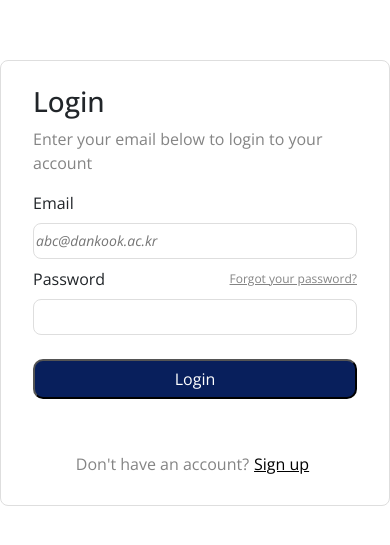
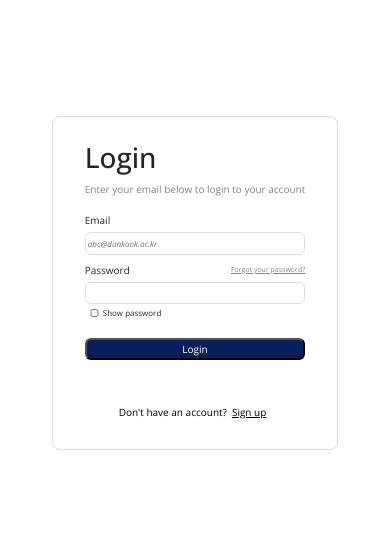
Before and after one commit to userVallen/UniBridge, a React (Create React App) app: page /login in a window 390 px wide. Shown: the part 139-684 px from the top of the page. Built offline with nearby package versions, Linux system fonts and the light colour scheme.

Commit message:
Made login page responsive

```diff
--- a/src/pages/Login/Login.jsx
+++ b/src/pages/Login/Login.jsx
@@ -3,6 +3,15 @@ import sharedStyles from "../../styles/AuthPage.module.css";
 import styles from "./Login.module.css";
 
 function Login() {
+  function showPassword() {
+    var x = document.getElementById("userPassword");
+    if (x.type === "password") {
+      x.type = "text";
+    } else {
+      x.type = "password";
+    }
+  }
+
   return (
     <div className={sharedStyles.app}>
       <div className={sharedStyles.window}>
@@ -32,12 +41,22 @@ function Login() {
                 Forgot your password?
               </a>
             </div>
-            <input className={sharedStyles.inputWrapper} type="text" required />
+            <input
+              className={sharedStyles.inputWrapper}
+              type="password"
+              id="userPassword"
+              required
+            />
+            <div className={styles.showPasswordToggle}>
+              <input type="checkbox" onClick={showPassword} />
+              <label>Show password</label>
+            </div>
           </form>
 
           <button className={sharedStyles.submitButton}>Login</button>
           <p
             className={`${sharedStyles.alternatePrompt} ${sharedStyles.paragraphWrapper}`}
+            style={{ color: "black" }}
           >
             Don't have an account?
             <span style={{ margin: "5px" }}>
--- a/src/pages/Login/Login.module.css
+++ b/src/pages/Login/Login.module.css
@@ -2,3 +2,83 @@
   font-size: 12px;
   color: rgba(132, 132, 132, 1);
 }
+
+.showPasswordToggle {
+  display: flex;
+  flex-direction: row;
+  align-items: center;
+  margin: 5px 0;
+  padding: 0;
+}
+
+.showPasswordToggle > input {
+  margin-right: 5px;
+}
+
+.showPasswordToggle > label {
+  font-size: 14px;
+}
+
+/* ------- Responsive Styles ------- */
+@media (max-width: 1200px) {
+  .forgotPasswordPrompt {
+    font-size: 11px;
+  }
+
+  .showPasswordToggle > input {
+    height: 12px;
+  }
+
+  .showPasswordToggle > label {
+    font-size: 13px;
+  }
+}
+
+@media (max-width: 992px) {
+  .forgotPasswordPrompt {
+    font-size: 10px;
+  }
+
+  .showPasswordToggle > input {
+    margin-right: 4px;
+    height: 11px;
+  }
+
+  .showPasswordToggle > label {
+    font-size: 12px;
+  }
+}
+
+@media (max-width: 768px) {
+  .forgotPasswordPrompt {
+    font-size: 8px;
+  }
+
+  .showPasswordToggle > input {
+    margin-right: 3px;
+    height: 10px;
+  }
+
+  .showPasswordToggle > label {
+    font-size: 10px;
+  }
+}
+
+@media (max-width: 576px) {
+  .forgotPasswordPrompt {
+    font-size: 7px;
+  }
+
+  .showPasswordToggle {
+    margin: 3px;
+  }
+
+  .showPasswordToggle > input {
+    margin-right: 2px;
+    height: 8px;
+  }
+
+  .showPasswordToggle > label {
+    font-size: 8px;
+  }
+}
--- a/src/styles/AuthPage.module.css
+++ b/src/styles/AuthPage.module.css
@@ -70,3 +70,90 @@
   border: 1px solid rgba(222, 222, 222, 1);
   border-radius: 8px;
 }
+
+/* ------- Responsive Styles ------- */
+@media (max-width: 1200px) {
+  .contentContainer {
+    font-size: 15px;
+  }
+
+  .inputWrapper {
+    height: 2rem;
+    font-size: 13px;
+  }
+
+  .submitButton {
+    height: 2rem;
+    font-size: 15px;
+    border-radius: 8px;
+  }
+
+  .title {
+    font-size: 32px;
+  }
+}
+
+@media (max-width: 992px) {
+  .contentContainer {
+    font-size: 14px;
+  }
+
+  .inputWrapper {
+    height: 1.8rem;
+    font-size: 12px;
+  }
+
+  .submitButton {
+    height: 1.8rem;
+    font-size: 14px;
+  }
+
+  .title {
+    font-size: 30px;
+  }
+}
+
+@media (max-width: 768px) {
+  .contentContainer {
+    font-size: 12px;
+  }
+
+  .inputWrapper {
+    height: 1.6rem;
+    font-size: 10px;
+    border-radius: 6px;
+    margin-top: 0.25rem;
+  }
+
+  .submitButton {
+    height: 1.6rem;
+    font-size: 12px;
+    border-radius: 6px;
+    margin-top: 0.5rem;
+    margin-bottom: 0.5rem;
+  }
+
+  .title {
+    font-size: 26px;
+  }
+}
+
+@media (max-width: 576px) {
+  .contentContainer {
+    font-size: 10px;
+  }
+
+  .inputWrapper {
+    height: 1.4rem;
+    font-size: 8px;
+  }
+
+  .submitButton {
+    height: 1.4rem;
+    font-size: 10px;
+  }
+
+  .title {
+    font-size: 22px;
+  }
+}
```
